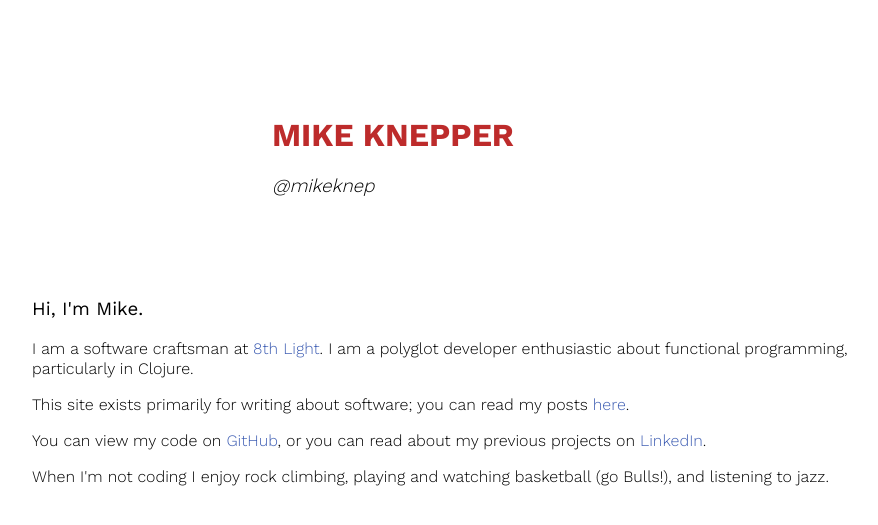
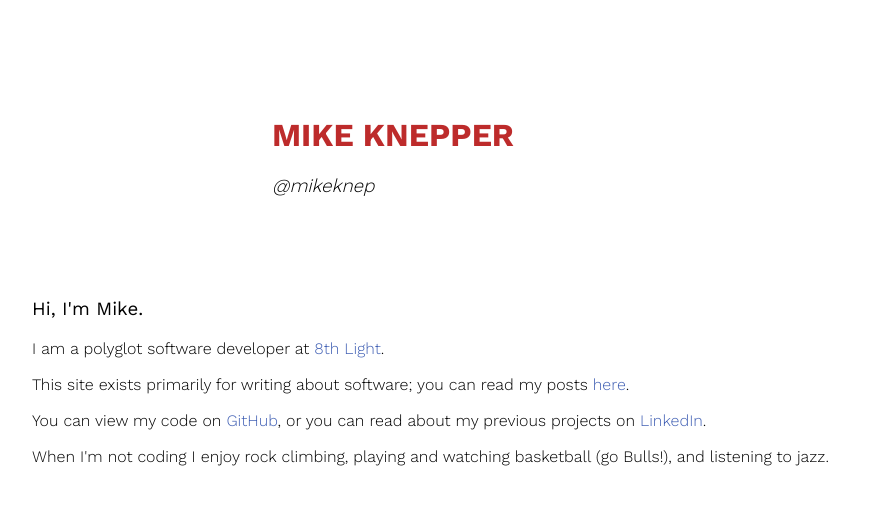
Before and after one commit to mikeknep/website, a Jekyll site: the page built from index.html, in a window 1280 px wide. Shown: the top 525 px of the page, without its empty margins (160-1038 px from the left). Built offline with Jekyll 4.4.1, drawn with Linux system fonts in a browser that asks for light colours.

Commit message:
Language change on index page

```diff
--- a/index.html
+++ b/index.html
@@ -12,7 +12,7 @@ title: Mike Knepper
   </div>
 
   <h3>Hi, I'm Mike.</h3>
-  <p>I am a software craftsman at <a class="colored" href="http://www.8thlight.com/" target="_blank">8th Light</a>. I am a polyglot developer enthusiastic about functional programming, particularly in Clojure.</p>
+  <p>I am a polyglot software developer at <a class="colored" href="http://www.8thlight.com/" target="_blank">8th Light</a>.</p>
   <p>This site exists primarily for writing about software; you can read my posts <a class="colored" href="/invisible_cities">here</a>.</p>
   <p>You can view my code on <a class="colored" href="https://github.com/mikeknep" target="_blank">GitHub</a>, or you can read about my previous projects on <a class="colored" href="http://www.linkedin.com/in/michaelrknepper" target="_blank">LinkedIn</a>.</p>
   <p>When I'm not coding I enjoy rock climbing, playing and watching basketball (go Bulls!), and listening to jazz.</p>
```
